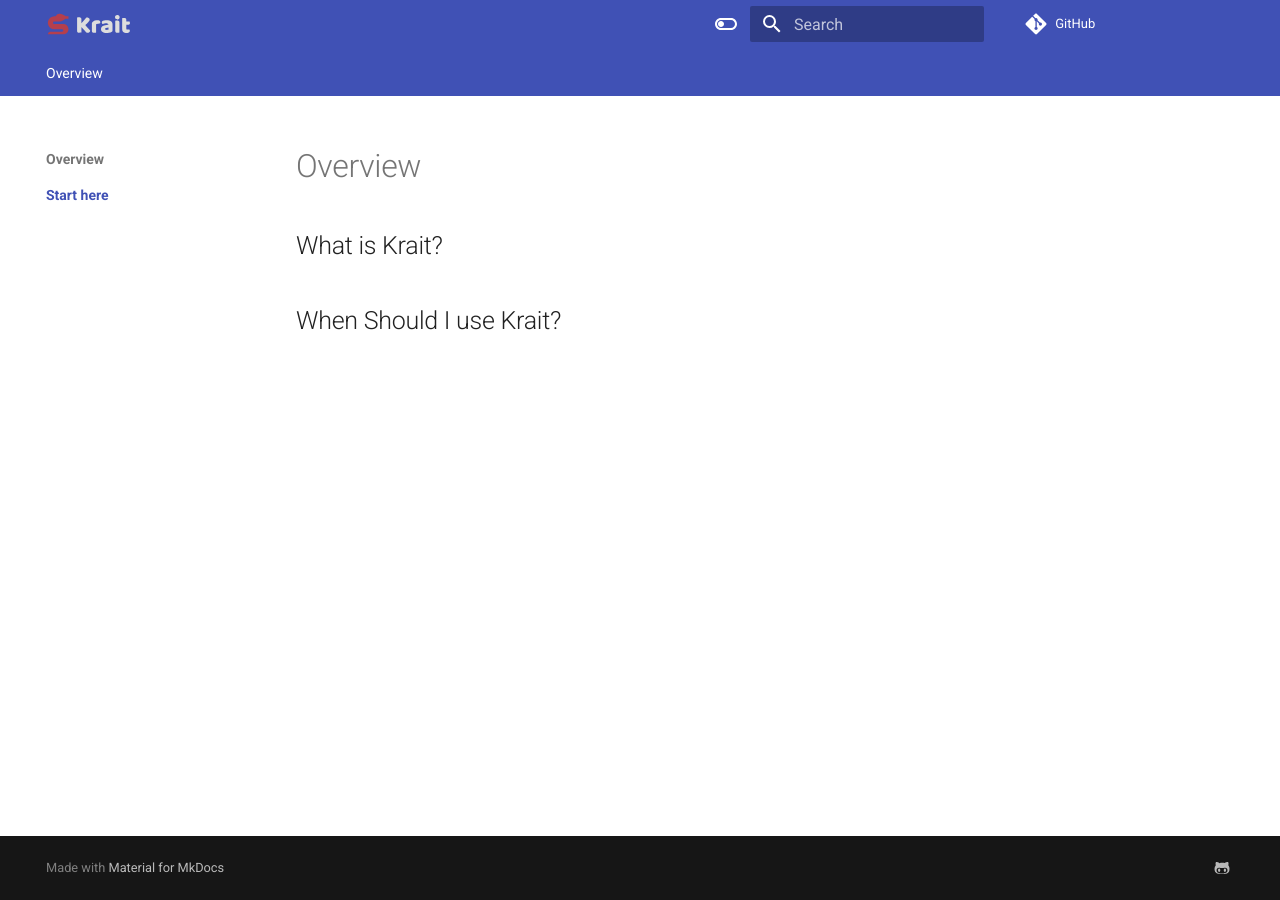
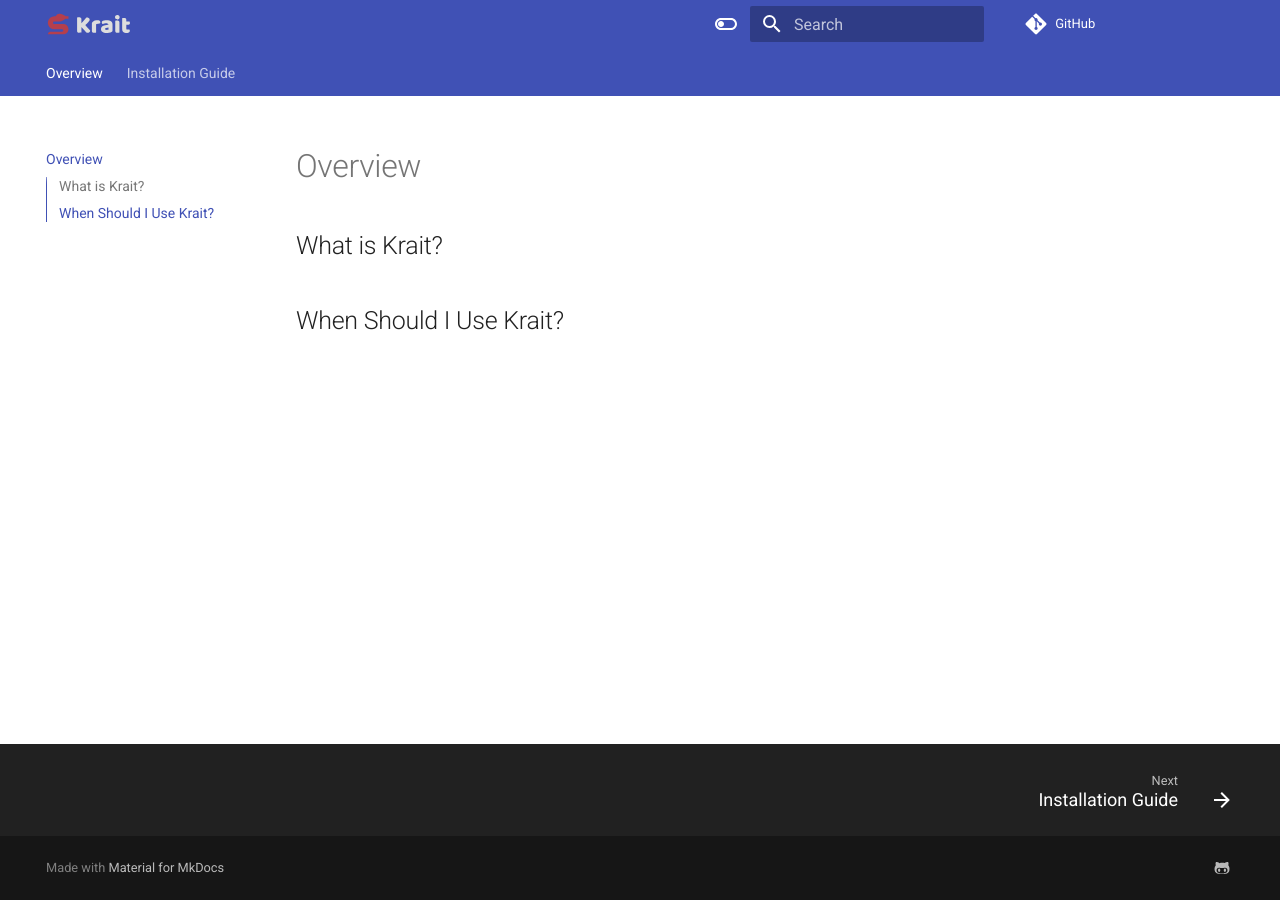
Before and after one commit to mtrdesign/krait, an MkDocs documentation site: the page built from docs/index.md, in a window 1280 px wide. Built offline with MkDocs 1.6.1 and Material for MkDocs 9.7.7, drawn with Linux system fonts in a browser that asks for light colours; comment, search, counter and statistics services are not loaded.

Commit message:
Installation guide

```diff
--- a/docs/index.md
+++ b/docs/index.md
@@ -2,4 +2,4 @@
 
 ## What is Krait?
 
-## When Should I use Krait?
+## When Should I Use Krait?
--- a/mkdocs.yml
+++ b/mkdocs.yml
@@ -49,6 +49,5 @@ extra:
       link: https://github.com/mtrdesign
 
 nav:
-  - Overview:
-    - 'Start here':
-      - 'asd': index.md
+  - Overview: index.md
+  - Installation Guide: installation-guide.md
```
Also changed, not shown: docs/installation-guide.md (added, +1 -0 lines).
